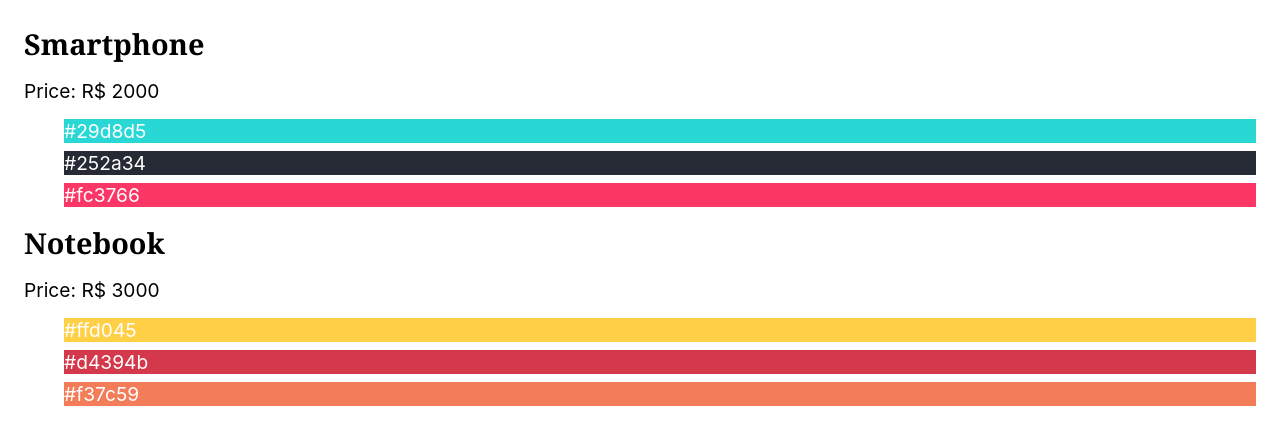
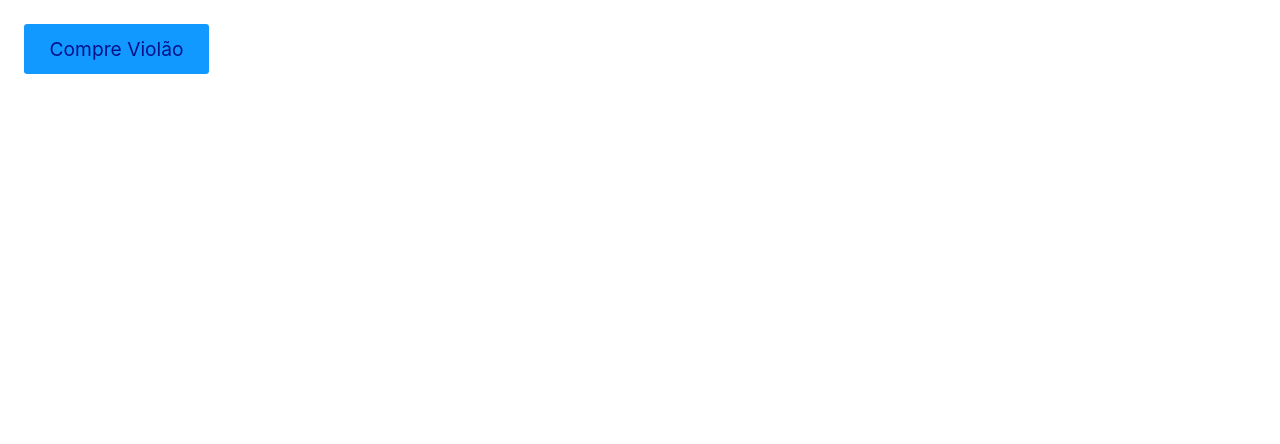
Before and after one commit to johndiegodeoliveirasilva/appreact, a React (Create React App) app: page / in a window 1280 px wide. Shown: the top 444 px of the page. Built offline with nearby package versions, Linux system fonts and the light colour scheme.

Commit message:
events 1

```diff
--- a/src/App.js
+++ b/src/App.js
@@ -1,45 +1,16 @@
 import React from 'react';
-// Mostrar só os produtos acima de 1500 reais
-
-const products = [
-  {
-    id: 1,
-    name: 'Smartphone',
-    price: 'R$ 2000',
-    colors: ['#29d8d5', '#252a34', '#fc3766']
-  },
-  {
-    id: 2,
-    name: 'Notebook',
-    price: 'R$ 3000',
-    colors: ['#ffd045', '#d4394b', '#f37c59'],
-  },
-  {
-    id: 3,
-    name: 'Tablet',
-    price: 'R$ 1500',
-    colors: ['#365069', '#47c1c8', '#f95786'],
-  },
-];
 
 const App = () => {
-  const data = products.filter(({ price }) => parseInt(price.replace("R$ ", '')) > 1500)
-
+  function handleScroll(event) {
+    console.log(event.target)
+  }
+  window.addEventListener('scroll', handleScroll);
   return (
-    <section>
-      {
-      data.map(({id, name, price, colors}) => (
-        <div key={id}>
-          <h1 >{name}</h1>
-          <p>Price: {price}</p>
-          <ul>
-            {colors.map((color) => (
-              <li key={color} style={{ backgroundColor: color, listStyleType:"none", color: 'white'}}>{color}</li>
-              ))}
-          </ul>
-        </div>
-)) }
-    </section>
+    <div style={{ height: '200vh' }}>
+      <button onClick={(event) => alert(event.target.innerText)}>
+        Compre Violão
+      </button>
+    </div>
   );
 };
 
```
